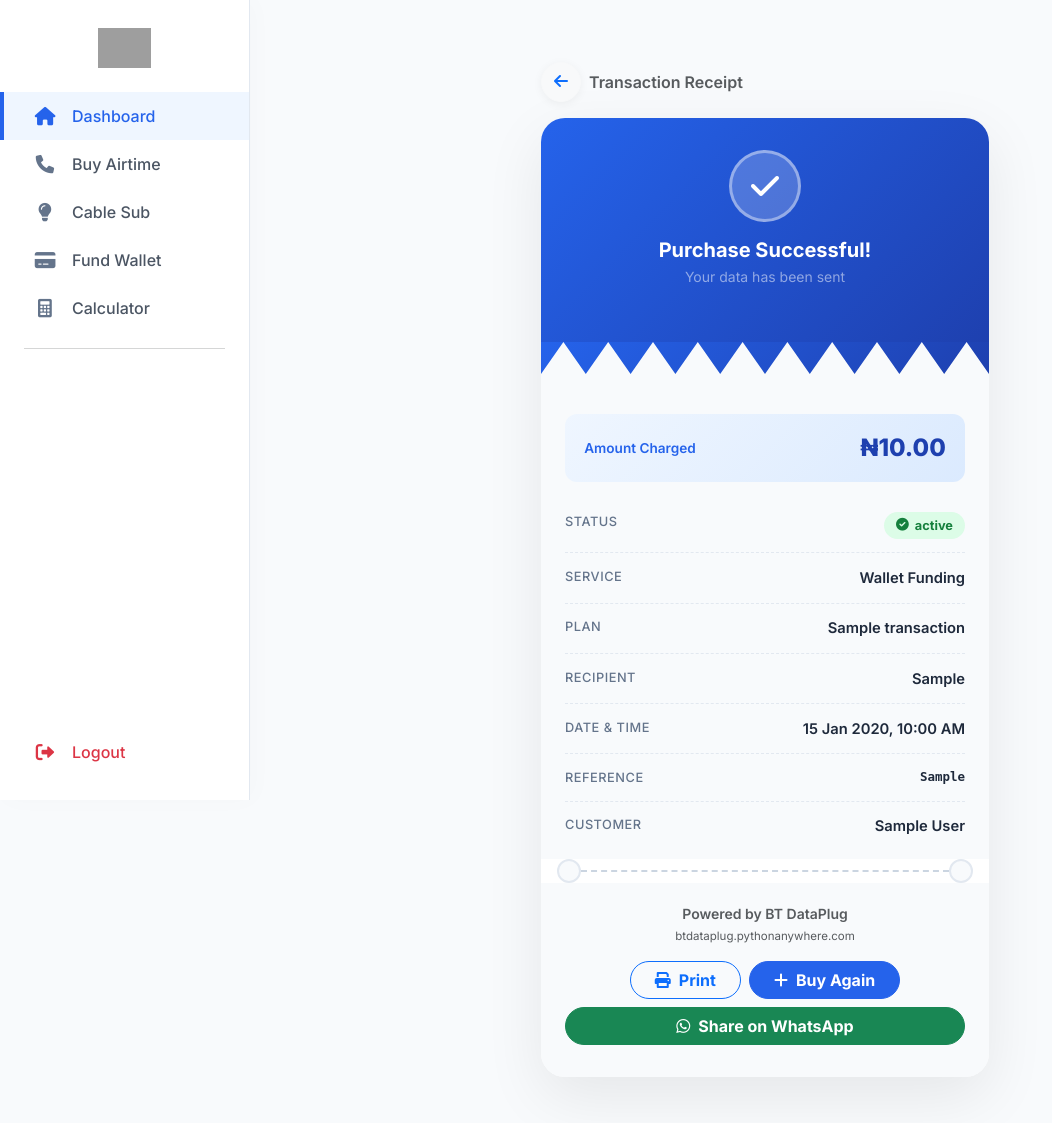
After one commit to Yusuf-Babagana/bt-dataplug, a Django app: page /receipt/1/ in a window 1280 px wide. The commit adds this page. Shown: the whole page, without its empty margins (0-1052 px from the left). Run offline with Django 5.2, Linux system fonts and the light colour scheme; a user stored in the database is signed in; tables that the repository leaves empty hold one stand-in row (values such as "Sample post"); grey boxes are pictures that could not be loaded.

Commit message:
Added data purchase

```diff
--- /dev/null
+++ b/vtu_app/templates/vtu_app/receipt.html
@@ -0,0 +1,257 @@
+{% extends 'base.html' %}
+{% block content %}
+
+<style>
+    @import url('https://fonts.googleapis.com/css2?family=Inter:wght@400;500;600;700;800&display=swap');
+
+    .receipt-wrapper {
+        max-width: 480px;
+        margin: 0 auto;
+        padding: 1rem;
+    }
+
+    .receipt-card {
+        background: #ffffff;
+        border-radius: 24px;
+        overflow: hidden;
+        box-shadow: 0 20px 60px rgba(0,0,0,0.08);
+    }
+
+    /* Header gradient */
+    .receipt-header {
+        background: linear-gradient(135deg, #2563eb 0%, #1e40af 100%);
+        padding: 2rem 1.5rem 3.5rem;
+        text-align: center;
+        position: relative;
+    }
+
+    /* Success tick */
+    .success-ring {
+        width: 72px;
+        height: 72px;
+        border-radius: 50%;
+        background: rgba(255,255,255,0.2);
+        display: flex;
+        align-items: center;
+        justify-content: center;
+        margin: 0 auto 1rem;
+        border: 3px solid rgba(255,255,255,0.4);
+    }
+    .success-ring i { font-size: 2rem; color: #fff; }
+
+    /* Tear / Zigzag divider */
+    .tear {
+        height: 32px;
+        background: linear-gradient(135deg, #2563eb 0%, #1e40af 100%);
+        position: relative;
+        margin-top: -1px;
+    }
+    .tear::after {
+        content: '';
+        display: block;
+        position: absolute;
+        bottom: 0; left: 0; right: 0;
+        height: 32px;
+        background: #f8fafc;
+        clip-path: polygon(
+            0% 100%, 5% 0%, 10% 100%, 15% 0%, 20% 100%, 25% 0%,
+            30% 100%, 35% 0%, 40% 100%, 45% 0%, 50% 100%, 55% 0%,
+            60% 100%, 65% 0%, 70% 100%, 75% 0%, 80% 100%, 85% 0%,
+            90% 100%, 95% 0%, 100% 100%
+        );
+    }
+
+    /* Receipt body */
+    .receipt-body {
+        background: #f8fafc;
+        padding: 1.5rem 1.5rem 0.5rem;
+    }
+
+    .receipt-row {
+        display: flex;
+        justify-content: space-between;
+        align-items: flex-start;
+        padding: 0.85rem 0;
+        border-bottom: 1px dashed #e2e8f0;
+    }
+    .receipt-row:last-child { border-bottom: none; }
+    .receipt-row .label {
+        font-size: 0.8rem;
+        color: #64748b;
+        font-weight: 500;
+        text-transform: uppercase;
+        letter-spacing: 0.04em;
+    }
+    .receipt-row .value {
+        font-size: 0.92rem;
+        color: #1e293b;
+        font-weight: 600;
+        text-align: right;
+        max-width: 60%;
+        word-break: break-all;
+    }
+
+    /* Amount row highlight */
+    .amount-row {
+        background: linear-gradient(135deg, #eff6ff, #dbeafe);
+        border-radius: 12px;
+        padding: 1rem 1.2rem;
+        margin: 1rem 0;
+        display: flex;
+        justify-content: space-between;
+        align-items: center;
+    }
+    .amount-row .label { font-size: 0.85rem; color: #2563eb; font-weight: 600; }
+    .amount-row .value { font-size: 1.5rem; color: #1e40af; font-weight: 800; }
+
+    /* Status badge */
+    .status-badge {
+        display: inline-flex;
+        align-items: center;
+        gap: 6px;
+        background: #dcfce7;
+        color: #15803d;
+        font-size: 0.8rem;
+        font-weight: 700;
+        padding: 4px 12px;
+        border-radius: 999px;
+    }
+
+    /* Dashed divider line with circles */
+    .dashed-divider {
+        display: flex;
+        align-items: center;
+        margin: 0 -1.5rem;
+        position: relative;
+    }
+    .dashed-divider::before, .dashed-divider::after {
+        content: '';
+        width: 24px;
+        height: 24px;
+        border-radius: 50%;
+        background: #f8fafc;
+        border: 2px solid #e2e8f0;
+        flex-shrink: 0;
+        position: relative;
+        z-index: 2;
+    }
+    .dashed-divider .line {
+        flex: 1;
+        border-top: 2px dashed #cbd5e1;
+    }
+
+    /* Footer */
+    .receipt-footer {
+        background: #f8fafc;
+        padding: 1.25rem 1.5rem 2rem;
+        text-align: center;
+    }
+
+    @media print {
+        .no-print { display: none !important; }
+        body { background: white; }
+        .receipt-card { box-shadow: none; }
+    }
+</style>
+
+<div class="receipt-wrapper">
+
+    <!-- Back button (hidden on print) -->
+    <div class="d-flex align-items-center gap-2 mb-3 no-print">
+        <a href="{% url 'dashboard' %}" class="btn btn-light rounded-circle shadow-sm" style="width:40px;height:40px;">
+            <i class="fa fa-arrow-left text-primary"></i>
+        </a>
+        <span class="fw-semibold text-muted">Transaction Receipt</span>
+    </div>
+
+    <div class="receipt-card">
+
+        <!-- Header -->
+        <div class="receipt-header">
+            <div class="success-ring">
+                <i class="fa fa-check"></i>
+            </div>
+            <h5 class="text-white fw-bold mb-1">Purchase Successful!</h5>
+            <p class="text-white-50 small mb-0">Your data has been sent</p>
+        </div>
+
+        <!-- Tearline -->
+        <div class="tear"></div>
+
+        <!-- Body -->
+        <div class="receipt-body">
+
+            <!-- Amount highlight -->
+            <div class="amount-row">
+                <span class="label">Amount Charged</span>
+                <span class="value">₦{{ tx.amount }}</span>
+            </div>
+
+            <!-- Receipt rows -->
+            <div class="receipt-row">
+                <span class="label">Status</span>
+                <span class="value">
+                    <span class="status-badge">
+                        <i class="fa fa-circle-check"></i> {{ tx.status }}
+                    </span>
+                </span>
+            </div>
+            <div class="receipt-row">
+                <span class="label">Service</span>
+                <span class="value">{{ tx.service_type }}</span>
+            </div>
+            <div class="receipt-row">
+                <span class="label">Plan</span>
+                <span class="value">{{ tx.plan_name }}</span>
+            </div>
+            <div class="receipt-row">
+                <span class="label">Recipient</span>
+                <span class="value">{{ tx.recipient }}</span>
+            </div>
+            <div class="receipt-row">
+                <span class="label">Date & Time</span>
+                <span class="value">{{ tx.created_at|date:"d M Y, g:i A" }}</span>
+            </div>
+            <div class="receipt-row">
+                <span class="label">Reference</span>
+                <span class="value" style="font-family: monospace; font-size: 0.78rem;">{{ tx.reference }}</span>
+            </div>
+            <div class="receipt-row">
+                <span class="label">Customer</span>
+                <span class="value">{{ tx.user.get_full_name|default:tx.user.username }}</span>
+            </div>
+
+        </div>
+
+        <!-- Dashed divider with circles -->
+        <div class="dashed-divider px-0 mx-3">
+            <div class="line"></div>
+        </div>
+
+        <!-- Footer -->
+        <div class="receipt-footer">
+            <p class="small text-muted mb-1 fw-semibold">Powered by BT DataPlug</p>
+            <p class="text-muted" style="font-size: 0.72rem;">btdataplug.pythonanywhere.com</p>
+
+            <!-- Action Buttons -->
+            <div class="d-flex gap-2 justify-content-center mt-3 no-print">
+                <button onclick="window.print()" class="btn btn-outline-primary rounded-pill fw-bold px-4">
+                    <i class="fa fa-print me-2"></i>Print
+                </button>
+                <a href="{% url 'buy_data' %}" class="btn btn-primary rounded-pill fw-bold px-4">
+                    <i class="fa fa-plus me-2"></i>Buy Again
+                </a>
+            </div>
+
+            <!-- Share as text (WhatsApp) -->
+            <a href="https://wa.me/?text=✅ BT DataPlug Receipt%0APlan: {{ tx.plan_name|urlencode }}%0APhone: {{ tx.recipient }}%0AAmount: ₦{{ tx.amount }}%0ARef: {{ tx.reference }}%0ADate: {{ tx.created_at|date:'d M Y' }}"
+               target="_blank"
+               class="btn btn-success rounded-pill fw-bold px-4 mt-2 w-100 no-print">
+                <i class="fab fa-whatsapp me-2"></i>Share on WhatsApp
+            </a>
+        </div>
+
+    </div>
+</div>
+
+{% endblock %}
--- a/vtu_app/urls.py
+++ b/vtu_app/urls.py
@@ -5,6 +5,7 @@ from .webhooks import monnify_webhook
 urlpatterns = [
     path('', views.dashboard, name='dashboard'),
     path('buy-data/', views.buy_data, name='buy_data'),
+    path('receipt/<int:tx_id>/', views.receipt, name='receipt'),
     path('monnify-webhook/', monnify_webhook, name='monnify_webhook'),
     path('complete-kyc/', views.complete_kyc, name='complete_kyc'),
 ]
--- a/vtu_app/views.py
+++ b/vtu_app/views.py
@@ -86,7 +86,7 @@ def buy_data(request):
             response, req_id = ck.buy_data(plan.network, plan.dataplan_id, phone)
 
             if response.get('status') == 'ORDER_RECEIVED':
-                TxModel.objects.create(
+                tx = TxModel.objects.create(
                     user=request.user,
                     service_type="Data Purchase",
                     plan_name=plan.plan_name,
@@ -95,15 +95,15 @@ def buy_data(request):
                     status="Successful",
                     reference=req_id
                 )
-                messages.success(request, f"✅ {plan.plan_name} sent to {phone} successfully!")
+                # Redirect to the receipt page with the transaction ID
+                return redirect('receipt', tx_id=tx.id)
             else:
                 # Refund on failure
                 user_profile.wallet_balance += plan.price
                 user_profile.save()
-                # Show FULL raw response for debugging
                 error_msg = response.get('remark') or response.get('message') or str(response)
                 print(f"[BT DataPlug] Full API response: {response}")
-                messages.error(request, f"API Response: {error_msg}")
+                messages.error(request, f"Purchase failed: {error_msg}")
 
         return redirect('dashboard')
 
@@ -140,3 +140,16 @@ def complete_kyc(request):
         form = KYCForm()
 
     return render(request, 'vtu_app/kyc.html', {'form': form})
+
+
+def receipt(request, tx_id):
+    """Display a professional receipt for a completed data purchase."""
+    if not request.user.is_authenticated:
+        return redirect('login')
+    try:
+        # Ensure users can only see their own receipts
+        tx = TxModel.objects.get(id=tx_id, user=request.user)
+    except TxModel.DoesNotExist:
+        messages.error(request, "Receipt not found.")
+        return redirect('dashboard')
+    return render(request, 'vtu_app/receipt.html', {'tx': tx})
```
Also changed, not shown: vtu_app/templates/vtu_app/dashboard.html (+42 -59 lines).
